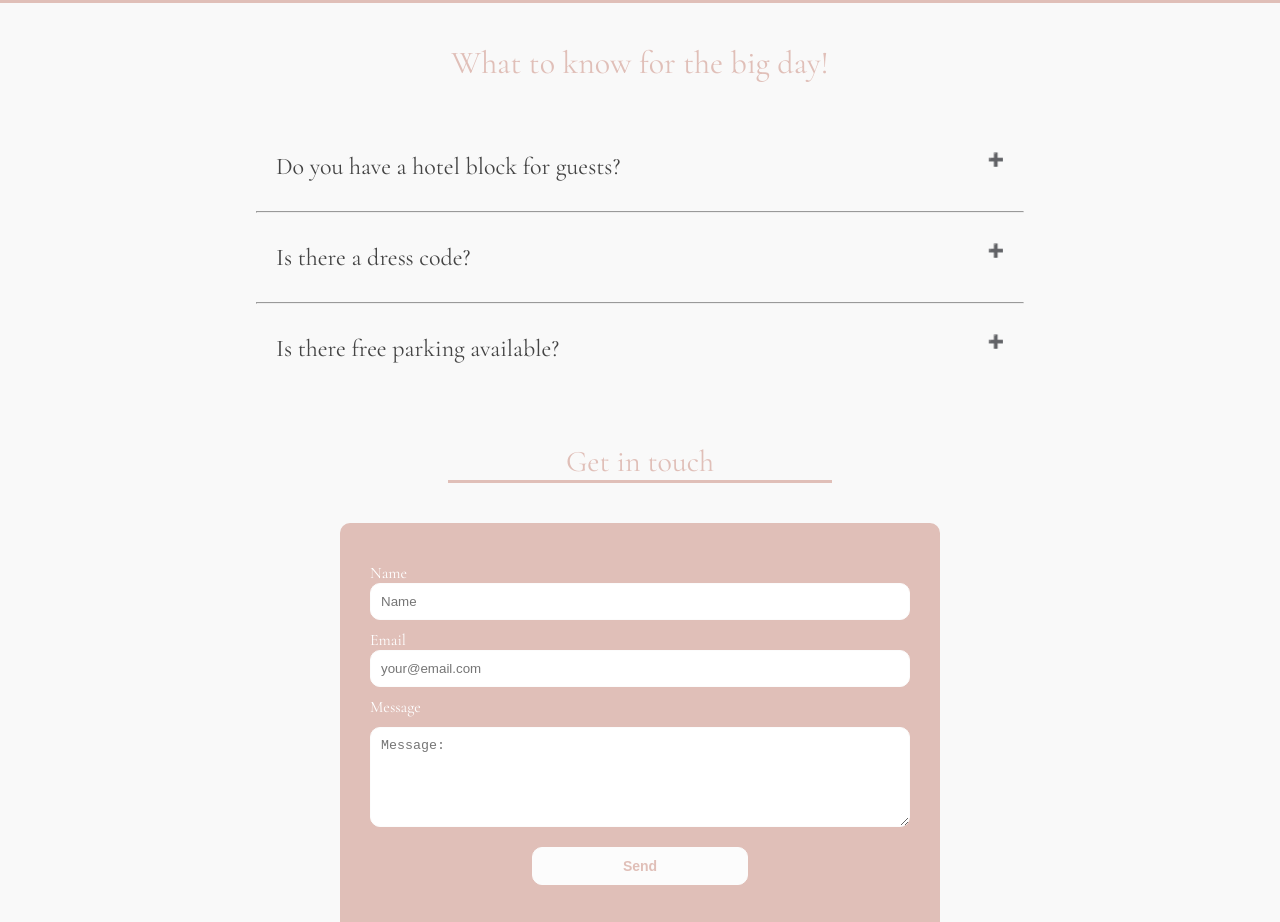
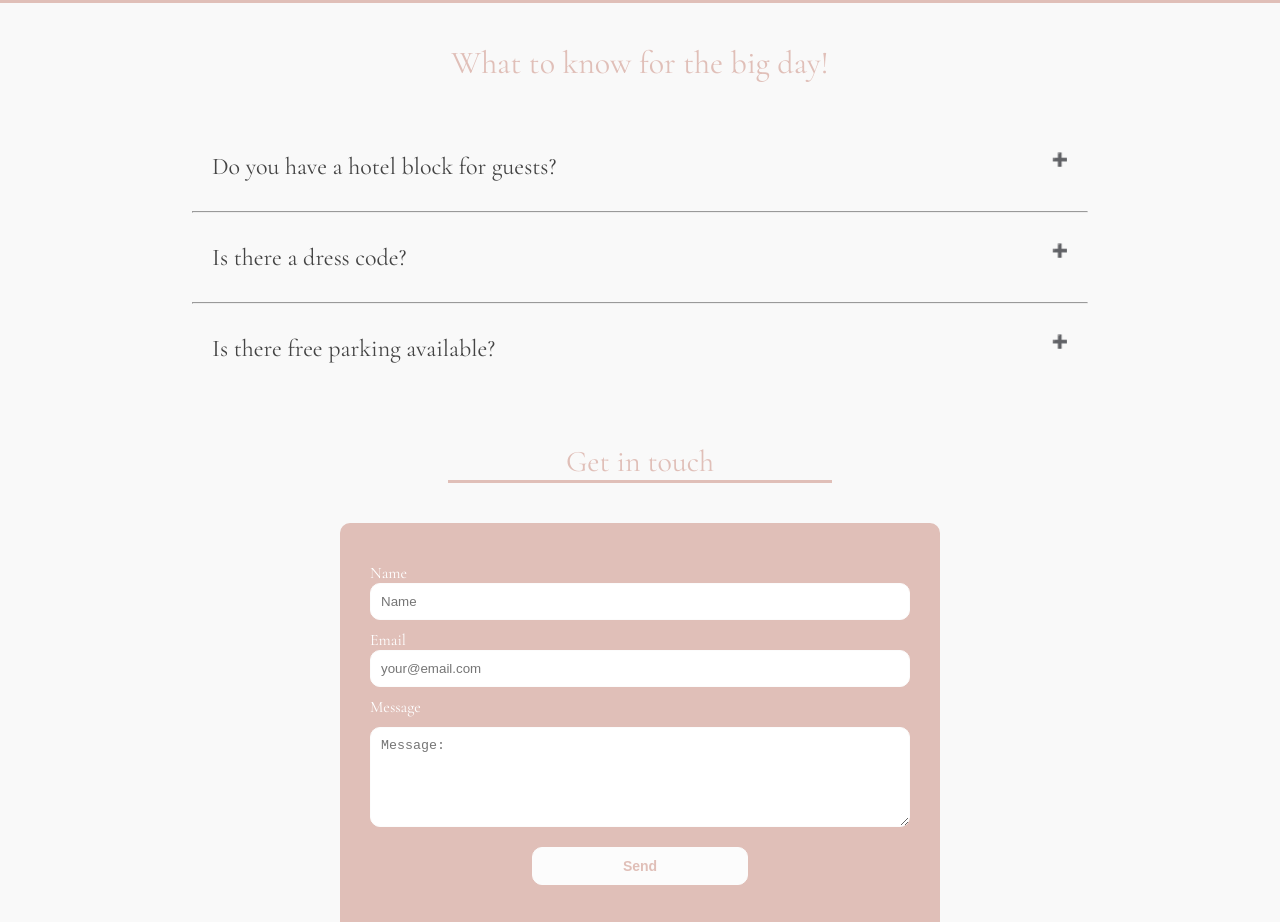
Before and after one commit to CJimenez-O/weddingWebsite, a plain HTML site: page index.html in a window 1280 px wide. Shown: the part 2740-3662 px from the top of the page. Drawn offline with nearby package versions, Linux system fonts and the light colour scheme; a web font is replaced by a local one.

Commit message:
fix: fixed class conflict with nav bar and FAQ section and changed width of faq section

```diff
--- a/styles.css
+++ b/styles.css
@@ -606,7 +606,7 @@ li {
   flex-direction: column;
 }
 .hr-line {
-  width: 60%;
+  width: 70%;
   margin: auto;
 }
 /* Style the buttons that are used to open and close the faq-page body */
@@ -615,7 +615,7 @@ li {
   color: #444;
   cursor: pointer;
   padding: 30px 20px;
-  width: 60%;
+  width: 70%;
   border: none;
   outline: none;
   transition: 0.4s;
@@ -628,7 +628,7 @@ li {
 
 }
 /* Add a background color to the button if it is clicked on (add the .active class with JS), and when you move the mouse over it (hover) */
-.active,
+.activeFAQ,
 .faq-page:hover {
   background-color: #f9f9f9;
 }
@@ -653,10 +653,7 @@ li {
   float: right;
   margin-left: 5px;
 }
-.active:after {
-  content: "\2796";
-  /* Unicode character for "minus" sign (-) */
-}
+
 
 /* contact form */
 .contact {
```
